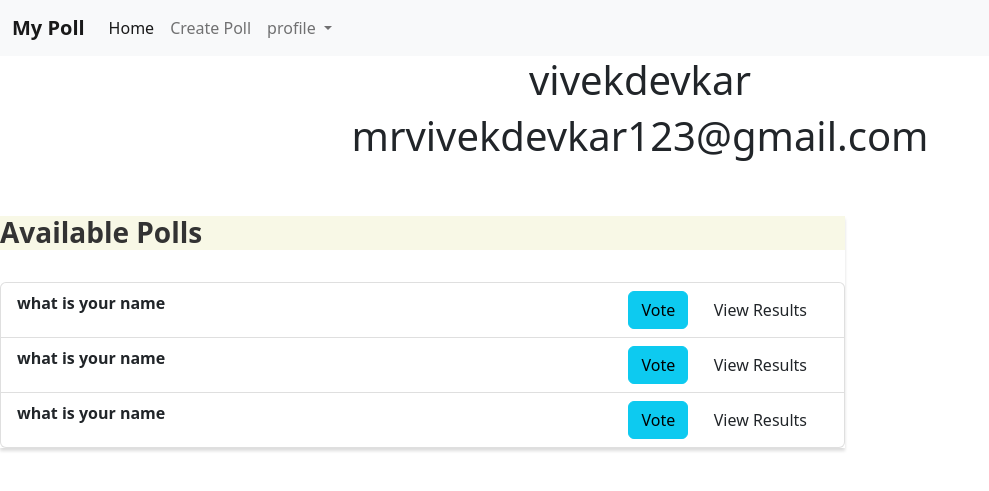
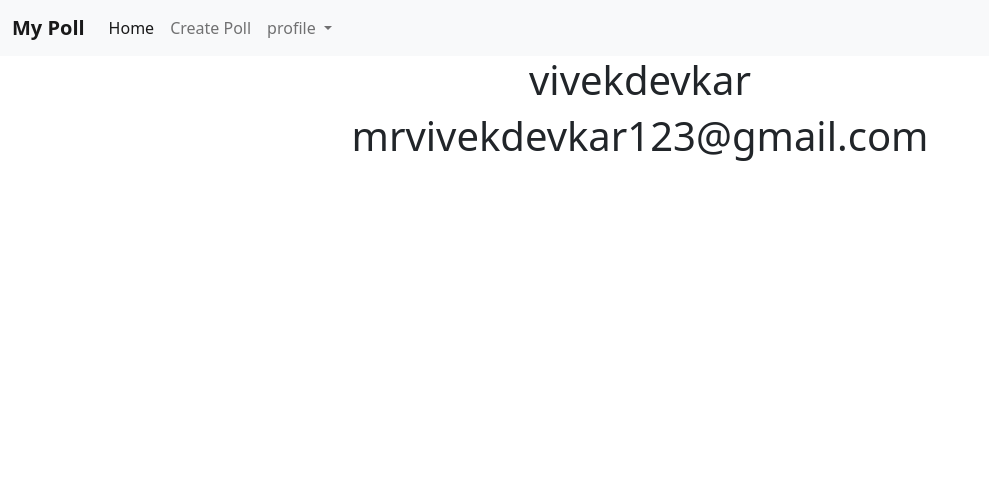
Before and after one commit to vivekdevkar123/Poll-website, a Django app: page /profile in a window 1280 px wide. Shown: the top 491 px of the page, without its empty margins (0-989 px from the left). Run offline with Django 4.2, Linux system fonts and the light colour scheme; a user stored in the database is signed in; some libraries are stand-ins or nearby versions.

Commit message:
modify profile.html

```diff
--- a/poll_project/poll/templates/profile.html
+++ b/poll_project/poll/templates/profile.html
@@ -4,42 +4,5 @@
 
 <center><h1>{{request.user}}</h1></center>
 <center><h1>{{request.user.email}}</h1></center>
-<br><br>
-<div class="row">
-    <div class="col-lg-8 col-lg-offset-2">
-        <div class="panel panel-default">
-            <div class="panel-heading">
-                <h3 class="panel-title">Available Polls</h3>
-            </div>
-                <br>
-            <ul class="list-group">
-                {% comment %} {% for poll in polls %} {% endcomment %}
-                <li class="list-group-item">
-                    <strong>what is your name</strong>
-                    <span class="pull-right" style="float: right;">
-                        <a href="#" class="btn btn-info btn-xs">Vote</a> &nbsp;
-                        <a href="#" class="btn btn-default btn-xs">View Results</a> &nbsp;
-                    </span>
-                </li>
-                <li class="list-group-item">
-                    <strong>what is your name</strong>
-                    <span class="pull-right" style="float: right;">
-                        <a href="#" class="btn btn-info btn-xs">Vote</a> &nbsp;
-                        <a href="#" class="btn btn-default btn-xs">View Results</a> &nbsp;
-                    </span>
-                </li>
-                <li class="list-group-item">
-                    <strong>what is your name</strong>
-                    <span class="pull-right" style="float: right;">
-                        <a href="#" class="btn btn-info btn-xs">Vote</a> &nbsp;
-                        <a href="#" class="btn btn-default btn-xs">View Results</a> &nbsp;
-                    </span>
-                </li>
-                {% comment %} {% endfor %} {% endcomment %}
-            </ul>
-
-        </div>
-    </div>
-</div>
 
 {% endblock  %}
--- a/poll_project/poll/views.py
+++ b/poll_project/poll/views.py
@@ -118,4 +118,4 @@ def profile(request):
 @login_required(login_url='login')
 def logoutUser(request):
     logout(request)
-    return redirect('login')
+    return redirect('index')
```
Also changed, not shown: poll_project/db.sqlite3.
